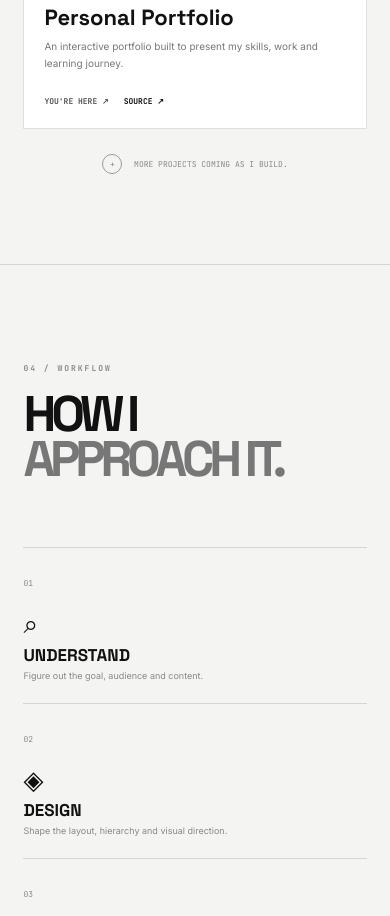
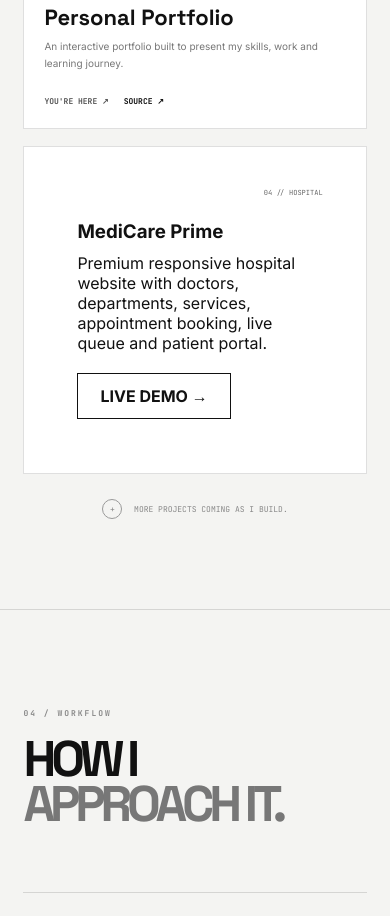
Before and after one commit to TamimSarwar9/tamimsarwar.github.io, a plain HTML site: page index.html in a window 390 px wide. Shown: the part 5326-6242 px from the top of the page. Drawn offline with Linux system fonts and the light colour scheme.

Commit message:
Add MediCare Prime project to portfolio
Added a new project entry for 'MediCare Prime', a responsive hospital website with various features.

```diff
--- a/index.html
+++ b/index.html
@@ -69,6 +69,23 @@ STATUS     : BUILDING...</pre>
 <article class="work reveal"><div class="work-visual v1"><span class="work-code">01 // AGENCY</span><div class="browser"><div class="browser-bar">● ● ● <b>novaforge.dev</b></div><div class="agency-art"><small>DIGITAL</small><strong>AGENCY<span>.</span></strong><em>DESIGN / BUILD / GROW</em><i>→</i></div></div></div><div class="work-info"><span>WEB DEVELOPMENT · UI DESIGN</span><h3>Creative Agency</h3><p>A bold agency-style website for presenting digital services with a modern visual system.</p><div><a href="#">LIVE DEMO ↗</a><a href="#">SOURCE ↗</a></div></div></article>
 <article class="work reveal delay"><div class="work-visual v2"><span class="work-code">02 // E-COMMERCE</span><div class="browser"><div class="browser-bar">● ● ● <b>freshmart.store</b></div><div class="shop-art"><small>FRESH / DAILY</small><strong>GROCERY<br>STORE<span>.</span></strong><div class="cards"><i></i><i></i><i></i></div></div></div></div><div class="work-info"><span>RESPONSIVE · E-COMMERCE UI</span><h3>Grocery Store</h3><p>A product-focused grocery interface with clean sections and responsive layouts.</p><div><a href="#">LIVE DEMO ↗</a><a href="#">SOURCE ↗</a></div></div></article>
 <article class="work reveal"><div class="work-visual v3"><span class="work-code">03 // PERSONAL</span><div class="browser"><div class="browser-bar">● ● ● <b>tamim.dev</b></div><div class="port-art"><div>TS<span>.</span></div><strong>PERSONAL<br>PORTFOLIO</strong><small>DEVELOPER / DESIGNER</small></div></div></div><div class="work-info"><span>HTML · CSS · JAVASCRIPT</span><h3>Personal Portfolio</h3><p>An interactive portfolio built to present my skills, work and learning journey.</p><div><a href="#home">YOU'RE HERE ↗</a><a href="#">SOURCE ↗</a></div></div></article>
+  <article class="work reveal" style="padding:28px;">
+  <div class="work-visual" style="padding:25px;">
+    <span class="work-code">04 // HOSPITAL</span>
+
+    <h3 style="margin-top:20px;">MediCare Prime</h3>
+
+    <p style="margin-top:10px;">
+      Premium responsive hospital website with doctors, departments,
+      services, appointment booking, live queue and patient portal.
+    </p>
+
+    <a href="projects/hospital/" target="_blank"
+       style="display:inline-block;margin-top:20px;padding:12px 22px;border:1px solid currentColor;text-decoration:none;font-weight:700;">
+       LIVE DEMO →
+    </a>
+  </div>
+</article>
 </div><div class="more-work reveal"><span>+</span> MORE PROJECTS COMING AS I BUILD.</div>
 </section>
 
```
